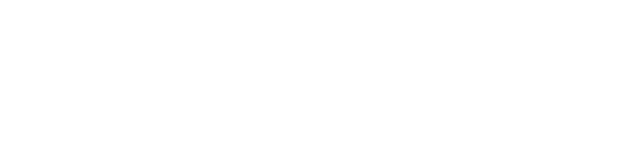
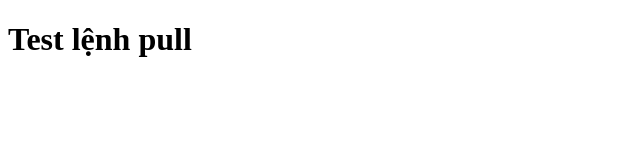
Before and after one commit to duytogbbn1234569/JavaScript, a plain HTML site: page TernaryOpearator/index.html in a window 1280 px wide. Shown: the whole page, without its empty margins (0-640 px from the left). Drawn offline with Linux system fonts and the light colour scheme.

Commit message:
Update index.html

```diff
--- a/TernaryOpearator/index.html
+++ b/TernaryOpearator/index.html
@@ -7,6 +7,7 @@
     <title>Document</title>
 </head>
 <body>
+    <h1> Test lệnh pull </h1>
     <!-- <script src="./roundedDown.js"></script> -->
     <script src="./evenOdd.js"></script>
 </body>
```
